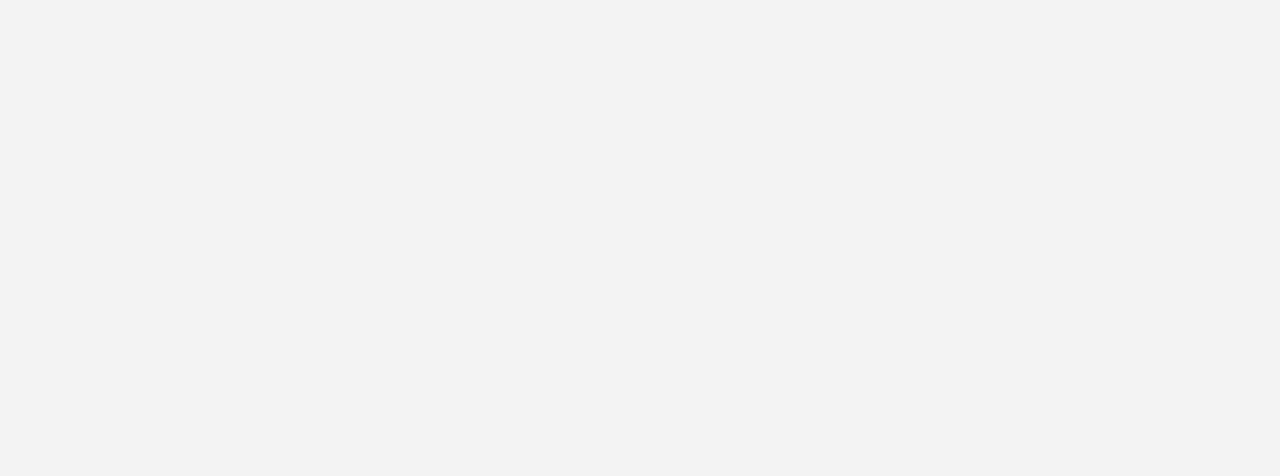
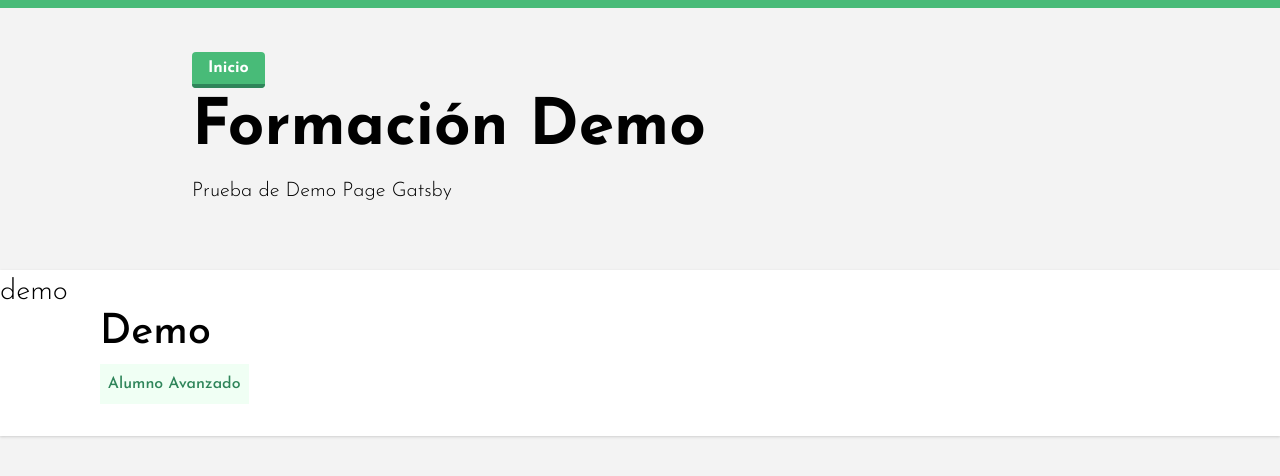
Before and after one commit to carloscdev/GatsbyPortfolio, a Gatsby site: page /demo in a window 1280 px wide. Before the commit this address had no page. Built offline with nearby package versions, Linux system fonts and the light colour scheme; Gatsby itself is replaced by a stand-in of ours.

Commit message:
Gatsby Portfolio v 1.1

```diff
--- a/src/components/Repos.js
+++ b/src/components/Repos.js
@@ -1,33 +1,35 @@
-import React, { useState, useEffect } from 'react'
-import Repo from './Repo'
+import React, { useState, useEffect } from "react"
+import Repo from "./Repo"
 // import repos from '../data/repos'
 // componentDidMount componentDidUpdate (forma antigua)
 export default () => {
-    const [repos, setRepos] = useState([]);
-    const [reposCount, setReposCount] = useState([]);
+  const [repos, setRepos] = useState([])
+  const [reposCount, setReposCount] = useState([])
 
   useEffect(() => {
+    const data = sessionStorage.getItem("repos")
+    let myRepos
+    if (data) {
+      myRepos = JSON.parse(data)
 
-        const data = sessionStorage.getItem("repos");
-        let myRepos
-        if(data){
-            myRepos = JSON.parse(data);
+      setReposCount(myRepos.length)
 
-            setReposCount(myRepos.length);
-
-            myRepos = myRepos.slice(1,7);
-            return setRepos(myRepos);
+      myRepos = myRepos.slice(1, 7)
+      return setRepos(myRepos)
     }
 
     async function fetchRepos() {
-            const response = await fetch("https://api.github.com/users/carloscdev/repos");
-            myRepos = await response.json();
-            setReposCount(myRepos.length);
-            sessionStorage.setItem("repos", JSON.stringify(myRepos));
-            setRepos(myRepos);
+      const response = await fetch(
+        "https://api.github.com/users/carloscdev/repos"
+      )
+      myRepos = await response.json()
+      setReposCount(myRepos.length)
+      sessionStorage.setItem("repos", JSON.stringify(myRepos))
+      myRepos = myRepos.slice(1, 7)
+      setRepos(myRepos)
     }
-        fetchRepos();
-    },[]);
+    fetchRepos()
+  }, [])
   return (
     <div className="container mx-auto p-12 max-w-6xl flex justify-center item-center mt-12">
       <div>
@@ -36,14 +38,17 @@ export default () => {
           <p>Colaboración y contribución de código</p>
         </header>
         <ul className="repos-list mt-12">
-                {
-                    repos.map((repo)=> {
+          {repos.map(repo => {
             return <Repo repo={repo} key={repo.id} />
-                    })
-                }
+          })}
         </ul>
         <div className="mt-12 text-center">
-                <a href="https://github.com/carloscdev" className="btn" target="_blank" rel="noopener noreferrer">
+          <a
+            href="https://github.com/carloscdev"
+            className="btn"
+            target="_blank"
+            rel="noopener noreferrer"
+          >
             Ver ({reposCount}) repositorios - Git Hub
           </a>
         </div>
--- /dev/null
+++ b/src/components/education-nav.js
@@ -0,0 +1,42 @@
+import { graphql, Link, useStaticQuery } from "gatsby"
+import React from "react"
+
+export default props => {
+  const data = useStaticQuery(graphql`
+    {
+      allEducationJson {
+        edges {
+          node {
+            slug
+            title
+            description
+          }
+        }
+      }
+    }
+  `)
+  return (
+    <div className="max-w-4xl mx-auto">
+      <h2 className="text-3xl font-bold text-center">
+        <nav className="flex justify-center">
+          {data.allEducationJson.edges.map((element, index) => {
+            const { node } = element
+            return (
+              <article className="flex-1 bg-white shadow m-4 max-w-sm">
+                <header>
+                  <p className="font-bold leading-loose">{node.title}</p>
+                  <div className="mt-8">
+                    <p className="font-light">{node.description}</p>
+                    <Link to={`/${node.slug}`} className="btn">
+                      Ver Más
+                    </Link>
+                  </div>
+                </header>
+              </article>
+            )
+          })}
+        </nav>
+      </h2>
+    </div>
+  )
+}
--- /dev/null
+++ b/src/data/education/demo.json
@@ -0,0 +1,12 @@
+{
+    "slug": "demo",
+    "title": "Formación Demo",
+    "description": "Prueba de Demo Page Gatsby",
+    "items": [
+        {
+            "name": "Demo",
+            "degree": "Alumno Avanzado",
+            "score": "80"
+        }
+    ]
+}
--- a/src/data/education/online.json
+++ b/src/data/education/online.json
@@ -1,21 +1,21 @@
 {
-    "slug": "presencial",
+    "slug": "online",
     "title": "Formación Online",
-    "description": "Formación académica, grados de estudio e instituciones a las que asistí",
+    "description": "Formación Online, Plataformas virtuales",
     "items": [
         {
             "name": "Platzi",
-            "url": "platzi.com"
+            "url": "https://platzi.com"
 
         },
         {
             "name": "Udemy",
-            "url": "udemy.com"
+            "url": "https://udemy.com"
 
         },
         {
             "name": "Netzun",
-            "url": "netzun.com"
+            "url": "https://netzun.com"
 
         }
     ]
--- a/src/data/education/others.json
+++ b/src/data/education/others.json
@@ -1,6 +1,6 @@
 {
     "slug": "others",
-    "title": "Formación Académica",
+    "title": "Formación Artística",
     "description": "Capoeira, Alumno avanzado CDO",
     "items": [
         {
--- a/src/data/education/presencial.json
+++ b/src/data/education/presencial.json
@@ -1,7 +1,7 @@
 {
     "slug": "presencial",
     "title": "Formación Académica",
-    "description": "Formación académica, grados de estudio e instituciones a las que asistí",
+    "description": "Formación académica, grados de estudio a las que asistí",
     "items": [
         {
             "name": "Universidad Continental",
--- a/src/pages/index.js
+++ b/src/pages/index.js
@@ -3,6 +3,7 @@ import Header from "../components/Header"
 import Repos from "../components/Repos"
 import Codigo from "../components/codigofacilito"
 import Medium from "../components/medium"
+import Navbar from "../components/education-nav"
 
 export default function Home() {
   return (
@@ -11,6 +12,7 @@ export default function Home() {
       <Repos />
       <Codigo />
       <Medium />
+      <Navbar />
     </div>
   )
 }
--- a/src/templates/education.js
+++ b/src/templates/education.js
@@ -1,13 +1,46 @@
-import { graphql } from "gatsby"
+import { graphql, Link } from "gatsby"
 import React from "react"
 
 export default props => {
-  console.log(props.data)
+  const pageData = props.data.educationJson
   return (
     <div>
-      <header>
-        <h2></h2>
+      <header className="py-12 border-green-500 border-solid border-t-8">
+        <div className="max-w-4xl mx-auto">
+          <Link to="/" className="btn">
+            Inicio
+          </Link>
+          <h2 className="capitalize text-6xl font-bold">{pageData.title}</h2>
+          <p className="text-xl">{pageData.description}</p>
+        </div>
       </header>
+      <ul>
+        {pageData.items.map((item, index) => (
+          <li className="bg-white shadow mt-4 flex" key={index}>
+            <p>{pageData.slug}</p>
+            <div className="flex items-center flex-1 p-8">
+              <div className="flex-1">
+                <h3>{item.name}</h3>
+                {item.degree && (
+                  <span className="inline-block p-2 radius bg-green-100 text-green-700">
+                    {item.degree}
+                  </span>
+                )}
+                {item.url && (
+                  <a
+                    className="btn mt-4 inline-block"
+                    target="_blank"
+                    rel="noopener noreferrer"
+                    href={item.url}
+                  >
+                    Ver más
+                  </a>
+                )}
+              </div>
+            </div>
+          </li>
+        ))}
+      </ul>
     </div>
   )
 }
@@ -15,6 +48,7 @@ export default props => {
 export const query = graphql`
   query($slug: String) {
     educationJson(slug: { eq: $slug }) {
+      slug
       title
       description
       items {
```
Lines whose indentation alone changed are shown as unchanged.
